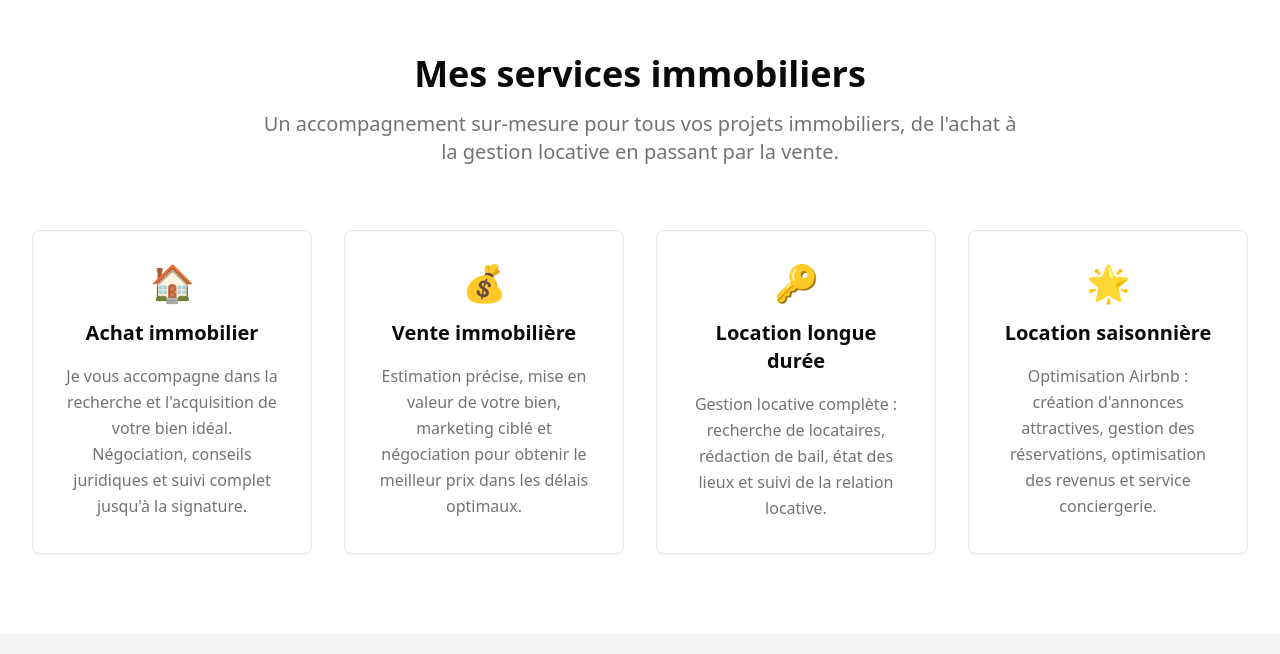
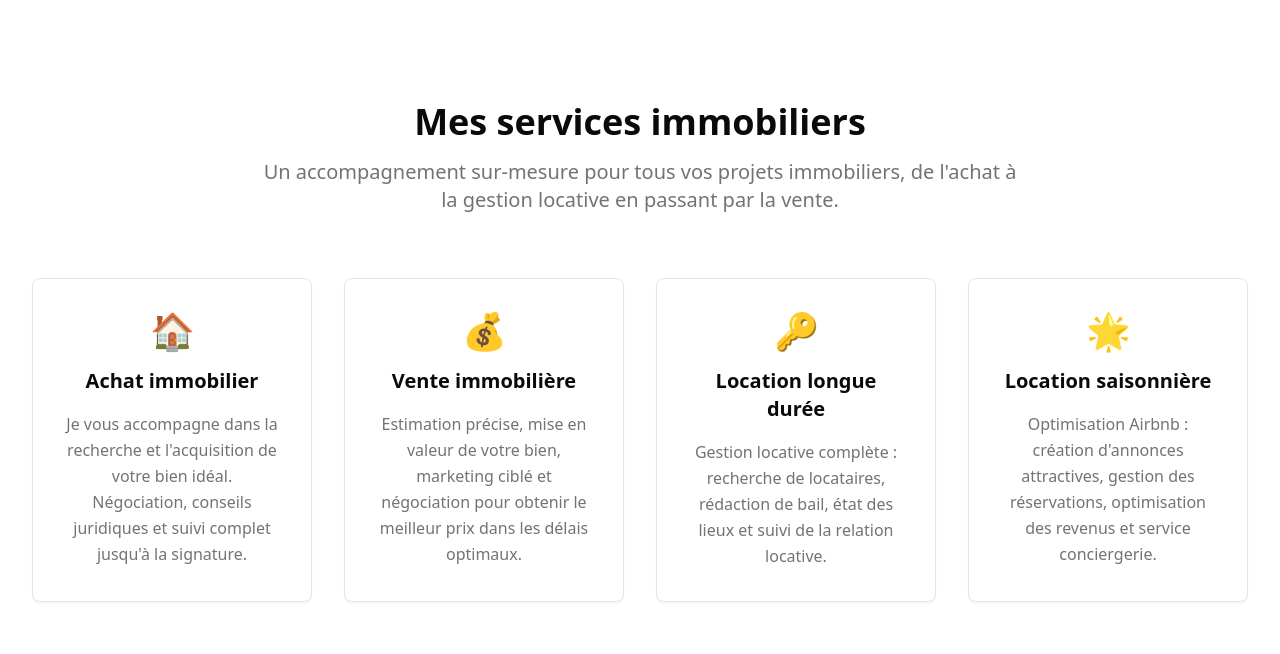
Before and after one commit to kvnrizk/prestige-immo-conseil-fr, a React (Vite) app: page / in a window 1280 px wide. Shown: the part 826-1480 px from the top of the page. Built offline with nearby package versions, Linux system fonts and the light colour scheme.

Commit message:
Increase section size

```diff
--- a/src/components/ServicesSection.tsx
+++ b/src/components/ServicesSection.tsx
@@ -27,7 +27,7 @@ const ServicesSection = () => {
   ];
 
   return (
-    <section className="py-20 bg-background">
+    <section className="pt-32 pb-20 bg-background">
       <div className="max-w-7xl mx-auto px-4 sm:px-6 lg:px-8">
         <div className="text-center mb-16">
           <h2 className="text-3xl sm:text-4xl font-bold text-foreground mb-4">
```
